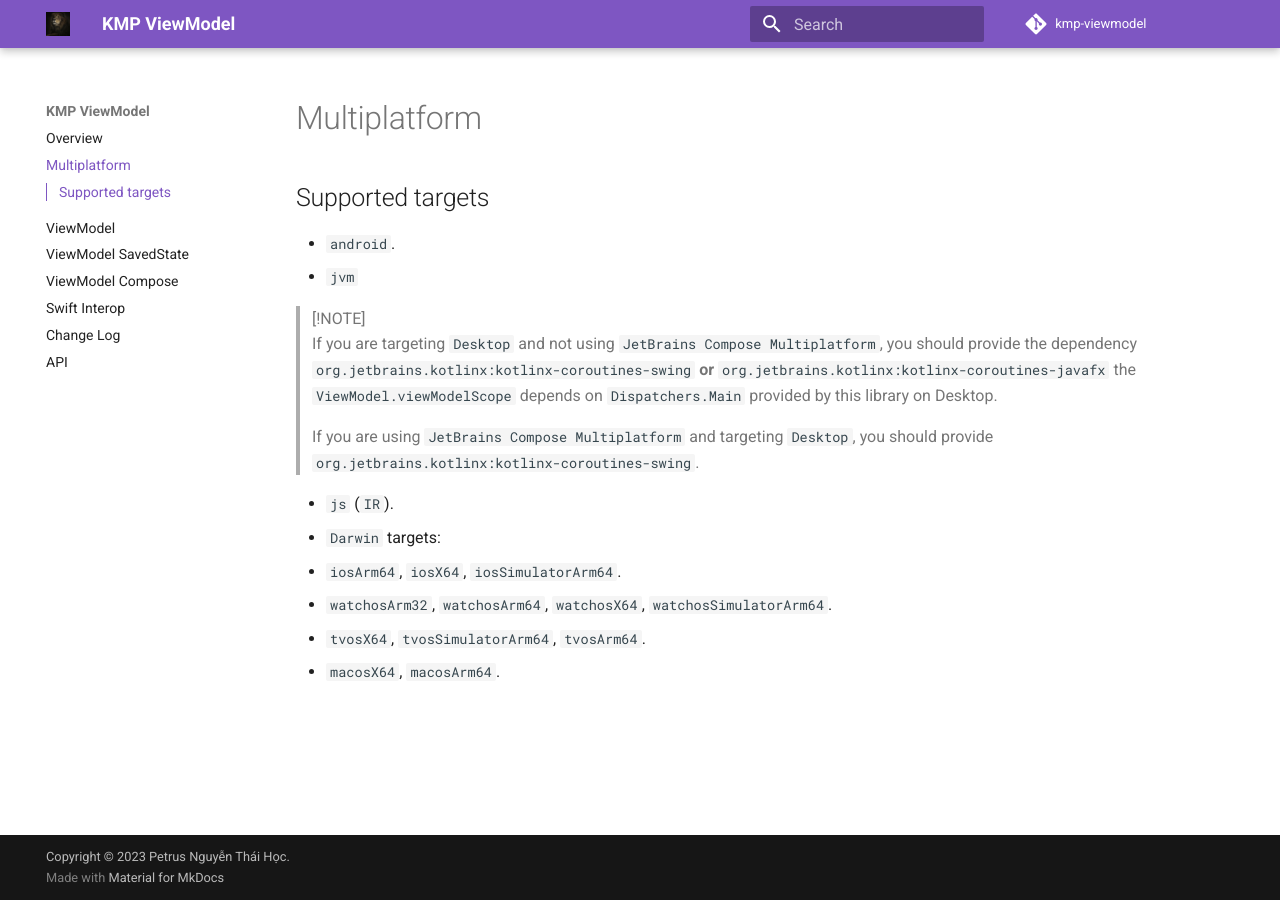
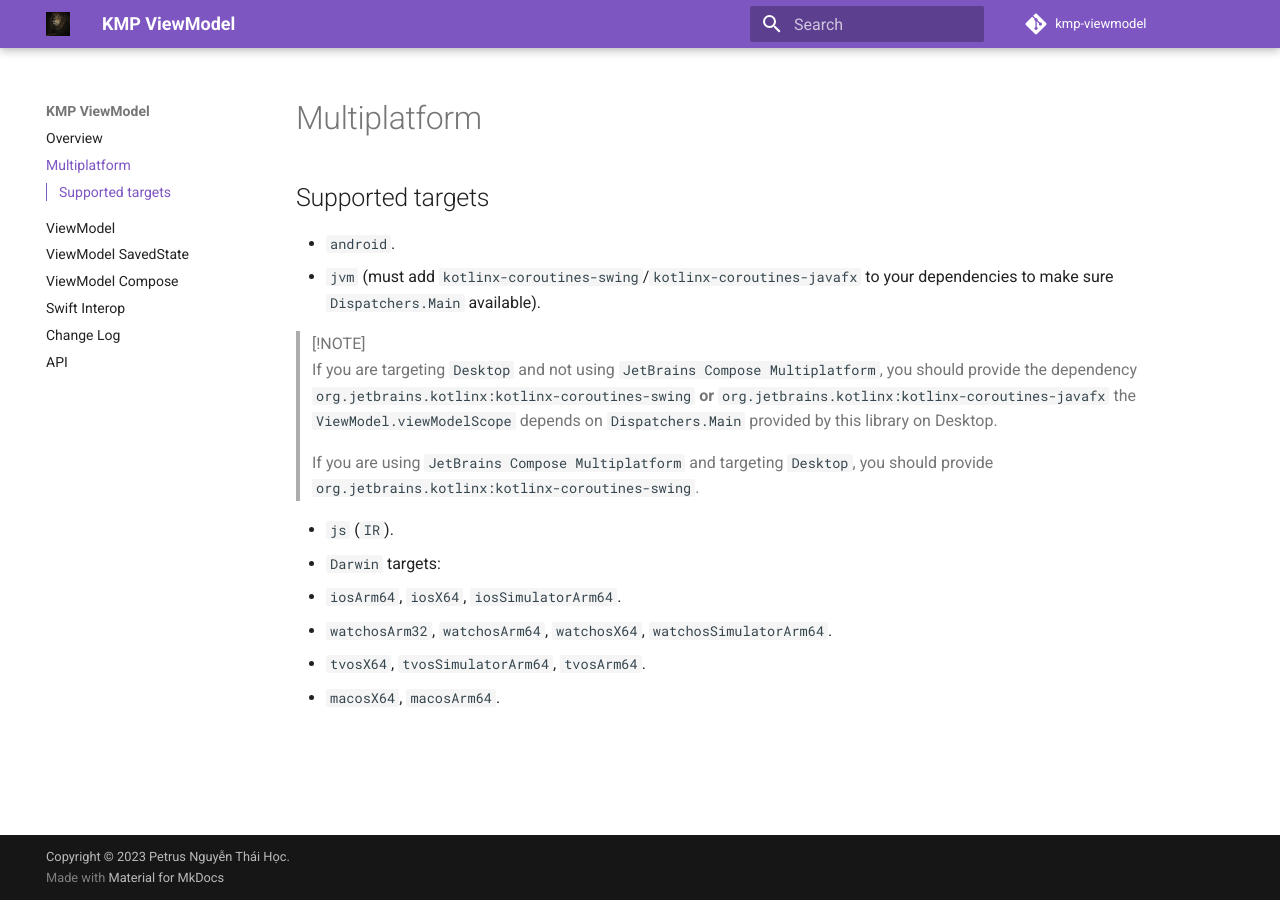
Before and after one commit to hoc081098/kmp-viewmodel, an MkDocs documentation site: the page built from docs/multiplatform.md, in a window 1280 px wide. Built offline with MkDocs 1.6.1 and Material for MkDocs 9.7.7, drawn with Linux system fonts in a browser that asks for light colours; comment, search, counter and statistics services are not loaded.

Commit message:
Update multiplatform.md

```diff
--- a/docs/multiplatform.md
+++ b/docs/multiplatform.md
@@ -3,7 +3,8 @@
 ## Supported targets
 
 - `android`.
-- `jvm`
+- `jvm` (must add `kotlinx-coroutines-swing`/`kotlinx-coroutines-javafx` to your dependencies to
+  make sure `Dispatchers.Main` available).
 
 > [!NOTE]
 > If you are targeting `Desktop` and not using `JetBrains Compose Multiplatform`, you should provide the dependency `org.jetbrains.kotlinx:kotlinx-coroutines-swing` **or** `org.jetbrains.kotlinx:kotlinx-coroutines-javafx`
```
